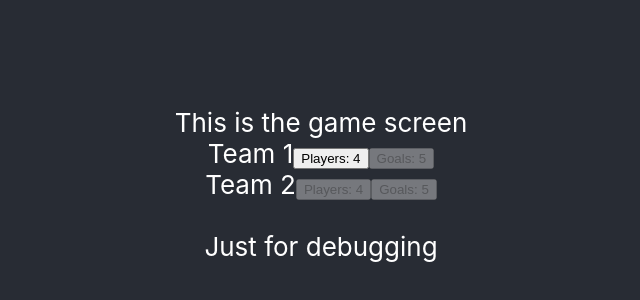
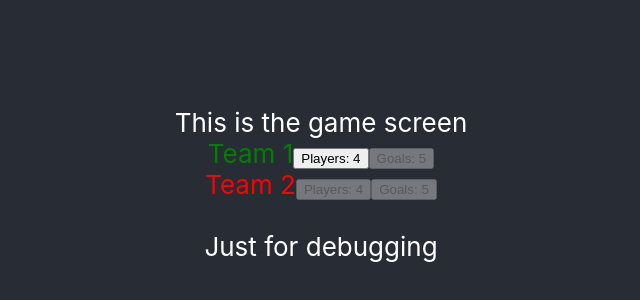
Before and after one commit to Arch-vile/starck, a React (Create React App) app in the folder ui/: page / in a window 1280 px wide. Shown: the part 200-500 px from the top of the page, without its empty margins (319-959 px from the left). Built offline with nearby package versions, Linux system fonts and the light colour scheme.

Commit message:
Back to game screen button

```diff
--- a/ui/src/reducers.ts
+++ b/ui/src/reducers.ts
@@ -4,9 +4,10 @@ import {Player, TogglePlayerTeamGameAction} from "./model";
 
 export function createActions(dispatch: any) {
   return {
+    gameView: () => dispatch(new SetViewAction(View.GAME)),
     managePlayers: () => dispatch(new SetViewAction(View.MANAGE_PLAYERS)),
     togglePlayerTeam: (player: Player) => () =>
-        dispatch(new TogglePlayerTeamAction(player))
+        dispatch(new TogglePlayerTeamAction(player)),
   }
 }
 
--- a/ui/src/views/gameScreen/GameScreen.tsx
+++ b/ui/src/views/gameScreen/GameScreen.tsx
@@ -15,13 +15,13 @@ function GameScreen(props: Props) {
       <div>This is the game screen
         <div>
           <div>
-            Team 1
+            <span style={{color: 'green'}}>Team 1</span>
             <button onClick={actions.managePlayers}>
               Players: 4</button>
             <button disabled={true}>Goals: 5</button>
           </div>
           <div>
-            Team 2
+            <span style={{color: 'red'}}>Team 2</span>
             <button disabled={true}>Players: 4</button>
             <button disabled={true}>Goals: 5</button>
           </div>
--- a/ui/src/views/playerListing/PlayerListing.tsx
+++ b/ui/src/views/playerListing/PlayerListing.tsx
@@ -35,7 +35,11 @@ function PlayerListing(props: Props) {
   const actionsPerPlayer = _.groupBy(toggleActions, action => action.player.id)
 
   return (
-      <div>Player list
+      <div>
+        <div>
+          <button onClick={actions.gameView}>Back to game</button>
+        </div>
+        Player list
         {PLAYERS.map(player =>
             <div key={player.id}
                  style={style(actionsPerPlayer, player)}
```
